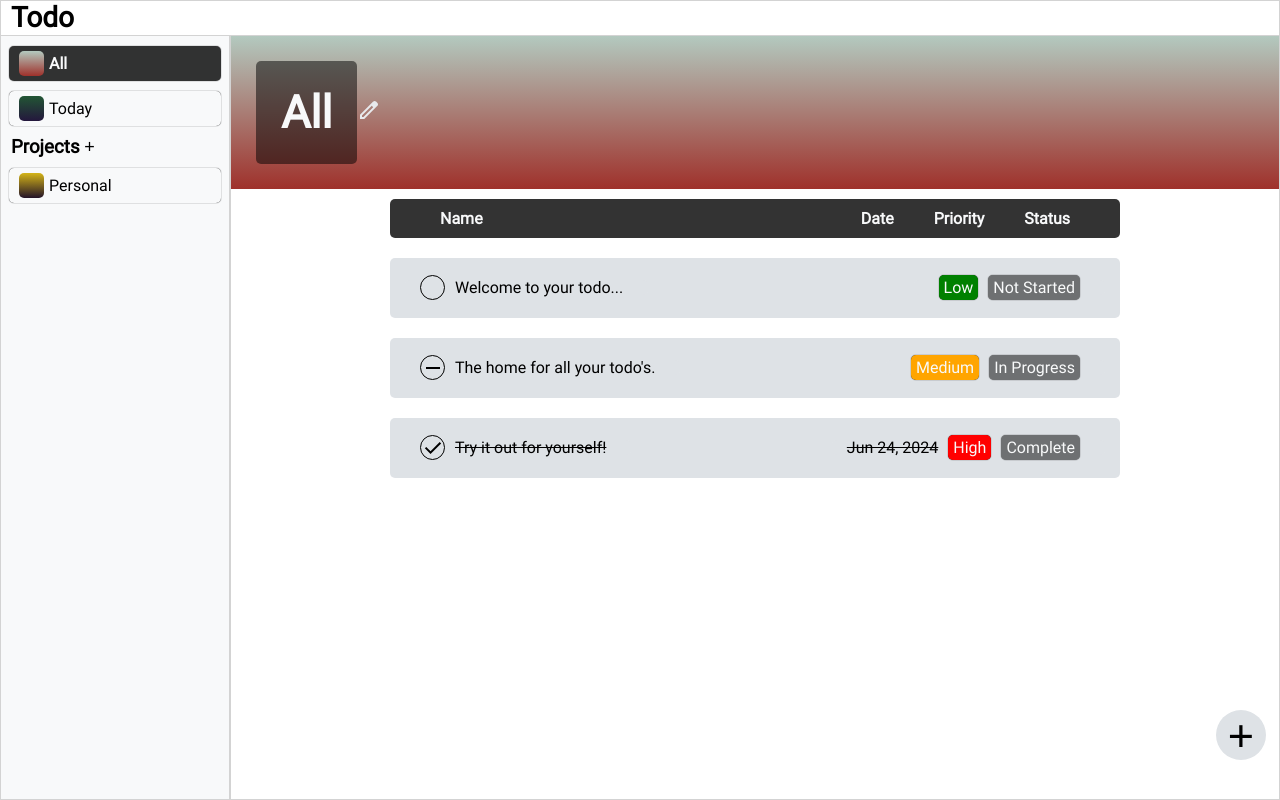
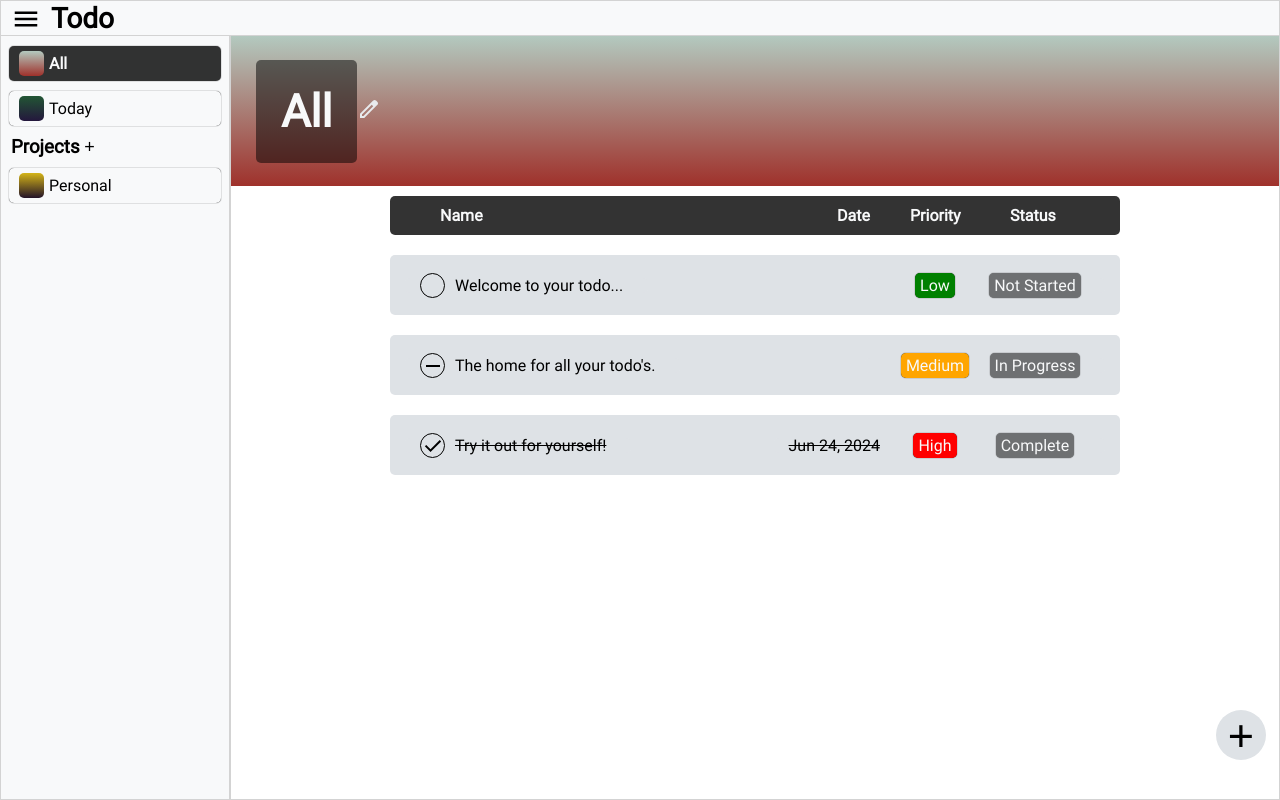
Before and after one commit to hpagon/todo-list, a website built with webpack: page src/index.html in a window 1280 px wide. Built offline with nearby package versions, Linux system fonts and the light colour scheme.

Commit message:
Added toggle sidebar feature

```diff
--- a/src/domGenerator.js
+++ b/src/domGenerator.js
@@ -35,6 +35,7 @@ class DomGenerator {
     const bannerOptionsDiv = document.createElement("div");
     const editIconImg = document.createElement("img");
     const projectIcon = document.createElement("div");
+    const sidebarLabelText = document.createElement("p");
     //add classes/ids
     //give project tab selected styles if all
     if (project.getTitle() === "All") {
@@ -48,7 +49,10 @@ class DomGenerator {
     bannerOptionsDiv.id = "banner-options";
     itemListContainer.id = "item-list";
     //add content
-    sidebarLabel.textContent = project.getTitle();
+    sidebarLabelText.textContent = project.getTitle();
+    // project.getTitle().length > 20
+    //   ? project.getTitle().slice(0, 21)
+    //   : project.getTitle();
     bannerHeader.textContent = project.getTitle();
     nameHeader.textContent = "Name";
     dateHeader.textContent = "Date";
@@ -62,7 +66,7 @@ class DomGenerator {
     DomHandler.setProjectTabEvent(sidebarLabel);
     domHandler.setShowProjectEditFormEvent(editIconImg, project);
     //add to dom
-    sidebarLabel.prepend(projectIcon);
+    sidebarLabel.append(projectIcon, sidebarLabelText);
     if (project.getTitle() === "All" || project.getTitle() === "Today") {
       document.querySelector("#default-project-list").appendChild(sidebarLabel);
     } else {
@@ -374,6 +378,10 @@ class DomGenerator {
       ).children[4].children[0].style.display = "inline";
     }
   }
+  toggleMenu() {
+    document.querySelector("#container").classList.toggle("menu-hidden");
+    console.log(document.querySelector("#container").classList);
+  }
 }
 
 const domGenerator = new DomGenerator();
--- a/src/domHandler.js
+++ b/src/domHandler.js
@@ -65,6 +65,10 @@ class DomHandler {
         this.closeModalOnOutsideClickEvent(e.target, dialogs[i], i + 1);
       });
     }
+    //hamburger icon click event
+    document.querySelector("#header img").addEventListener("click", () => {
+      domGenerator.toggleMenu();
+    });
   }
   static setProjectTabEvent(element) {
     element.addEventListener("click", () => {
--- a/src/index.html
+++ b/src/index.html
@@ -8,6 +8,7 @@
   <body>
     <div id="container">
       <div id="header">
+        <img src="./menu.svg" alt="Menu Icon" />
         <h1>Todo</h1>
       </div>
       <div id="sidebar">
--- a/src/style.css
+++ b/src/style.css
@@ -39,23 +39,41 @@ body > div > div {
   display: grid;
   grid-template-columns: 230px 4fr;
   grid-template-rows: 35px 1fr;
+  overflow: hidden;
+}
+
+#container.menu-hidden {
+  grid-template-columns: 1fr;
 }
 
 /* header styles */
 #header {
   height: 35px;
   grid-column: 1 / 3;
-  /* background-color: var(--background-color-one); */
+  display: flex;
+  align-items: center;
+  background-color: var(--background-color-one);
+}
+
+#header img {
+  content: url(./menu.svg);
+  height: 30px;
+  margin-left: var(--left-indent-one);
 }
 
 #header h1 {
+  margin-left: var(--left-indent-one);
   font-size: 28px;
-  margin-left: var(--left-indent-one);
 }
 
 /* sidebar styles */
 #sidebar {
   background-color: var(--background-color-one);
+  display: block;
+}
+
+.menu-hidden > #sidebar {
+  display: none;
 }
 
 #sidebar div {
@@ -99,6 +117,13 @@ body > div > div {
   background-color: red;
 }
 
+#sidebar li p {
+  width: 70%;
+  overflow: hidden;
+  text-wrap: nowrap;
+  text-overflow: ellipsis;
+}
+
 #sidebar div button {
   height: 20px;
   width: 20px;
@@ -110,8 +135,35 @@ body > div > div {
 }
 
 /* main content styles */
+#content {
+  overflow: scroll;
+  overflow-x: hidden;
+}
+
 #project-container {
   height: 100%;
+}
+
+/* - banner styles */
+#banner {
+  /* height: 20%; */
+  height: 150px;
+  display: flex;
+  align-items: center;
+}
+
+#banner h2 {
+  font-size: 45px;
+  background-color: rgba(0, 0, 0, 0.5);
+  width: max-content;
+  padding: 25px;
+  margin-left: 25px;
+  border-radius: 5px;
+  color: var(--background-color-one);
+  max-width: 40%;
+  overflow: hidden;
+  text-wrap: nowrap;
+  text-overflow: ellipsis;
 }
 
 #items-container {
@@ -138,6 +190,11 @@ body > div > div {
   padding: 0 15px;
 }
 
+#list-header div:nth-child(2) {
+  display: grid;
+  grid-template-columns: max-content 100px 100px;
+}
+
 #list-header div p {
   margin: 0px 20px;
 }
@@ -162,10 +219,21 @@ body > div > div {
   position: relative;
 }
 
+#item-list > div:nth-last-child(1) {
+  margin-bottom: 30px;
+}
+
 #item-list div div {
   position: static;
   width: max-content;
   height: 15px;
+}
+
+#item-list > div > div:nth-child(2) {
+  display: grid;
+  grid-template-columns: max-content 100px 100px;
+  justify-items: center;
+  align-content: center;
 }
 
 #item-list div div div {
@@ -232,23 +300,6 @@ body > div > div {
 /* #item-list .complete div div:nth-child(2) {
   background-color: blue;
 } */
-
-/* - banner styles */
-#banner {
-  height: 20%;
-  display: flex;
-  align-items: center;
-}
-
-#banner h2 {
-  font-size: 45px;
-  background-color: rgba(0, 0, 0, 0.5);
-  width: max-content;
-  padding: 25px;
-  margin-left: 25px;
-  border-radius: 5px;
-  color: var(--background-color-one);
-}
 
 #add-button {
   position: fixed;
```
Also changed, not shown: src/menu.svg (added), 1 other file.
